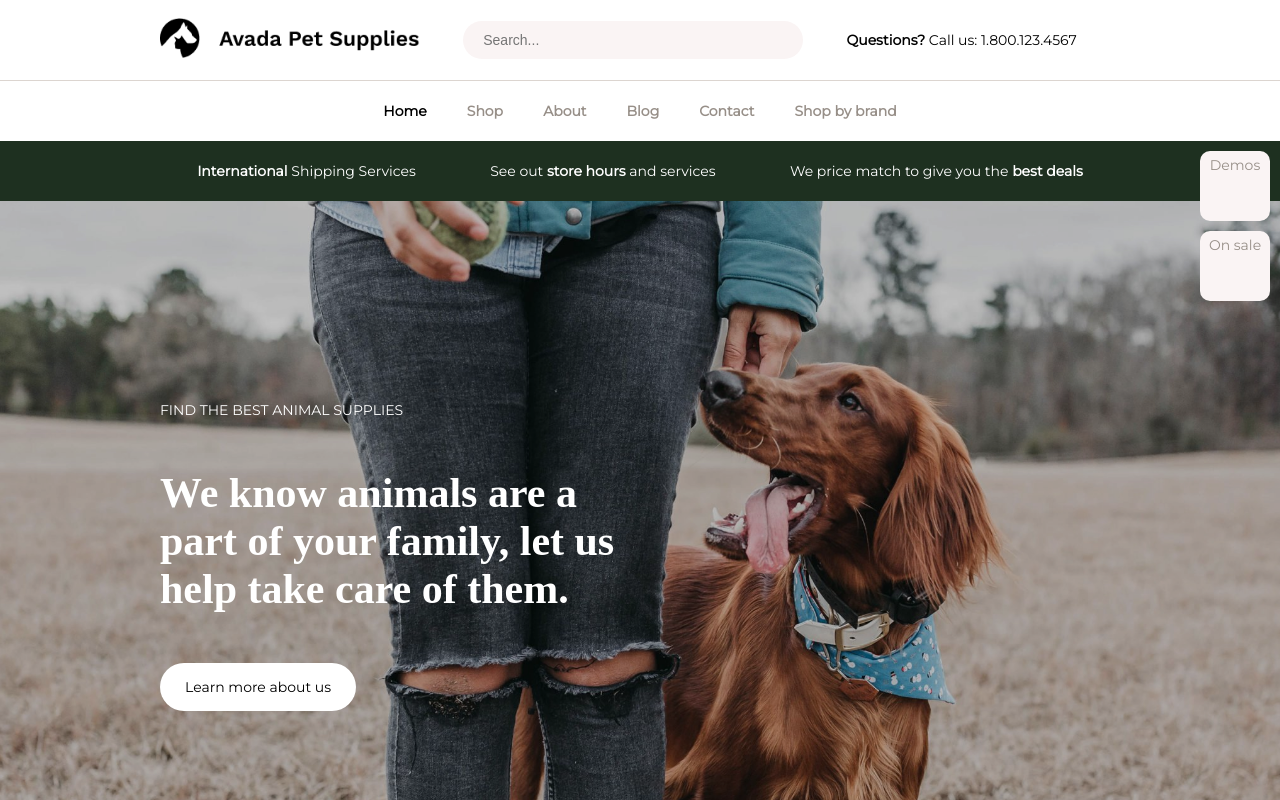
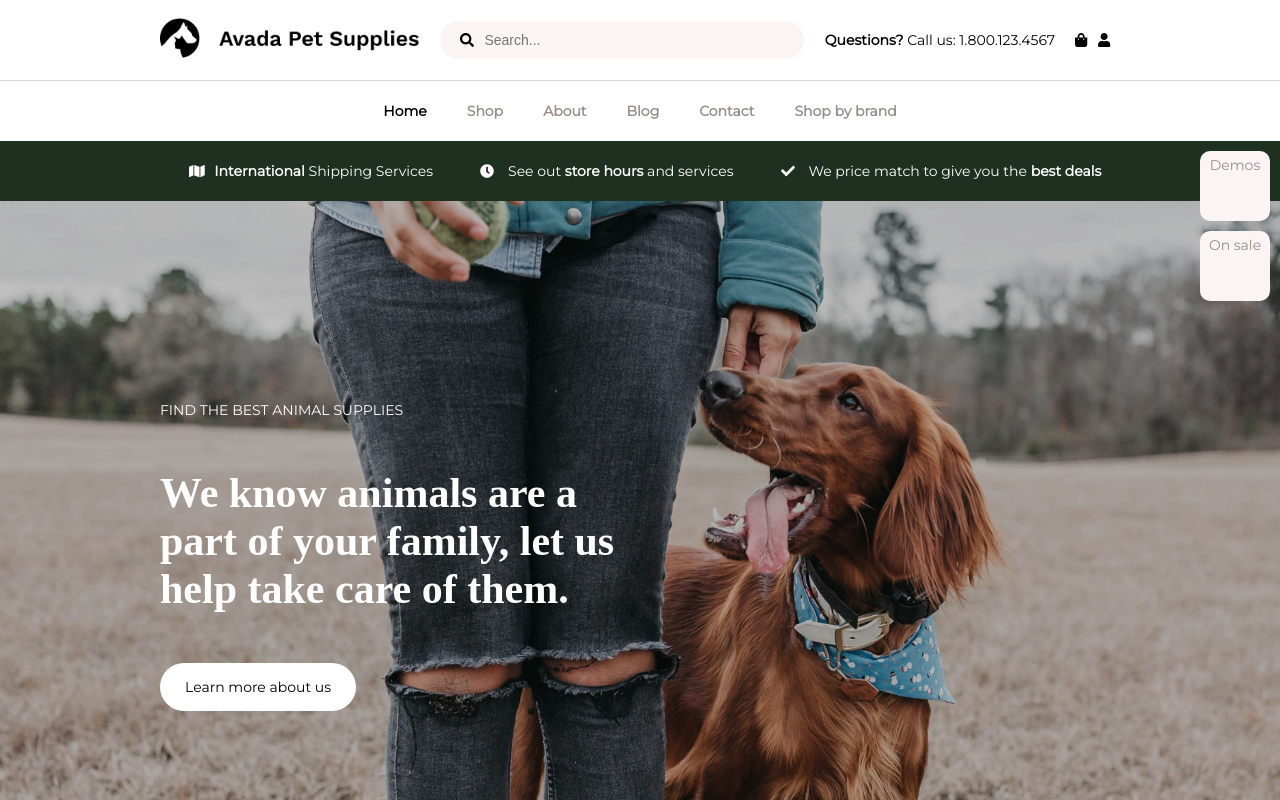
Before and after one commit to FrancescoSanti1/proj-html-vuejs, a Vue app: page / in a window 1280 px wide. Shown: the top 800 px of the page. Built offline with nearby package versions, Linux system fonts and the light colour scheme; a web font is replaced by a local one.

Commit message:
add icons

```diff
--- a/package.json
+++ b/package.json
@@ -8,6 +8,9 @@
     "lint": "vue-cli-service lint"
   },
   "dependencies": {
+    "@fortawesome/fontawesome-svg-core": "^1.2.36",
+    "@fortawesome/free-solid-svg-icons": "^5.15.4",
+    "@fortawesome/vue-fontawesome": "^2.0.6",
     "core-js": "^3.6.5",
     "vue": "^2.6.11"
   },
--- a/src/App.vue
+++ b/src/App.vue
@@ -47,6 +47,13 @@ export default {
   -moz-osx-font-smoothing: grayscale;
 }
 
+* {
+    margin: 0;
+    padding: 0;
+    box-sizing: border-box;
+    font-size: 14px;
+}
+
 .container {
     width: 75%;
     margin: 0 auto;
--- a/src/assets/styles/_variables.scss
+++ b/src/assets/styles/_variables.scss
@@ -5,13 +5,6 @@ $dark-green: #1e3020;
 $btn-green: #3d6f42;
 $light-grey: #faf4f4;
 $dark-grey: #978f88;
-
-* {
-    margin: 0;
-    padding: 0;
-    box-sizing: border-box;
-    font-size: 14px;
-}
 
 .flex-container {
     display: flex;
--- a/src/components/BannerViewallAndIcons.vue
+++ b/src/components/BannerViewallAndIcons.vue
@@ -23,15 +23,19 @@
         <div class="icons-background">
             <div class="container flex-container">
                 <div class="flex item">
+                    <font-awesome-icon icon="truck" class="icons"/>
                     <div class="text">Free worldwide deliveries</div>
                 </div>
                 <div class="flex item">
+                    <font-awesome-icon icon="map" class="icons"/>
                     <div class="text">Free worldwide deliveries</div>
                 </div>
                 <div class="flex item">
+                    <font-awesome-icon icon="dollar-sign" class="icons"/>
                     <div class="text">Free worldwide deliveries</div>
                 </div>
                 <div class="flex item">
+                    <font-awesome-icon icon="credit-card" class="icons"/>
                     <div class="text">Free worldwide deliveries</div>
                 </div>
             </div>
@@ -93,12 +97,19 @@ section {
 
     .flex-container {
         justify-content: space-around;
+        text-align: center;
 
         .flex.item {
             width: 22%;
 
+            .icons {
+                font-size: 3rem;
+                color: white;
+            }
+
             .text {
                 color: $dark-grey;
+                margin-top: 10px;
             }
         }
     }
--- a/src/components/Header.vue
+++ b/src/components/Header.vue
@@ -6,12 +6,16 @@
                     <img src="../assets/img/dark-pet-logo.png" alt="logo">
                 </div>
                 <div id="search-bar">
+                    <font-awesome-icon icon="search" class="icon"/>
                     <input type="text" placeholder="Search...">
                 </div>
                 <div>
                     <span class="bold">Questions?</span> Call us: 1.800.123.4567
                 </div>
-                <div class="icons"></div>
+                <div class="icons">
+                    <font-awesome-icon icon="shopping-bag" class="icon"/>
+                    <font-awesome-icon icon="user" class="icon"/>
+                </div>
             </div>
         </div>
         <nav>
@@ -63,6 +67,10 @@ header {
                 }
             }
 
+            .icon {
+                margin-right: 10px;
+            }
+
             #search-bar {
                 background-color: #faf4f4;
                 padding: 10px 20px;
--- a/src/components/Jumbo.vue
+++ b/src/components/Jumbo.vue
@@ -2,9 +2,15 @@
     <section class="jumbo">
         <div id="jumbo-top">
             <div class="container">
-                <div><span class="bold">International</span> Shipping Services</div>
-                <div>See out <span class="bold">store hours</span> and services</div>
-                <div>We price match to give you the <span class="bold">best deals</span></div>
+                <div>
+                    <font-awesome-icon icon="map" class="icon"/>
+                    <span class="bold">International</span> Shipping Services</div>
+                <div>
+                    <font-awesome-icon icon="clock" class="icon"/>
+                    See out <span class="bold">store hours</span> and services</div>
+                <div>
+                    <font-awesome-icon icon="check" class="icon"/>
+                    We price match to give you the <span class="bold">best deals</span></div>
             </div>
         </div>
         <div id="jumbo-main">
@@ -56,6 +62,10 @@ section {
         display: flex;
         justify-content: space-around;
         align-items: center;
+
+        .icon {
+            margin: 0 10px;
+        }
     }
 }
 
--- a/src/main.js
+++ b/src/main.js
@@ -1,5 +1,13 @@
 import Vue from 'vue'
 import App from './App.vue'
+
+import { library } from '@fortawesome/fontawesome-svg-core'
+import { fas } from '@fortawesome/free-solid-svg-icons'
+import { FontAwesomeIcon } from '@fortawesome/vue-fontawesome'
+
+library.add(fas)
+
+Vue.component('font-awesome-icon', FontAwesomeIcon)
 
 Vue.config.productionTip = false
 
```
Also changed, not shown: 1 other file (tests, documents, lock files or other folders).
